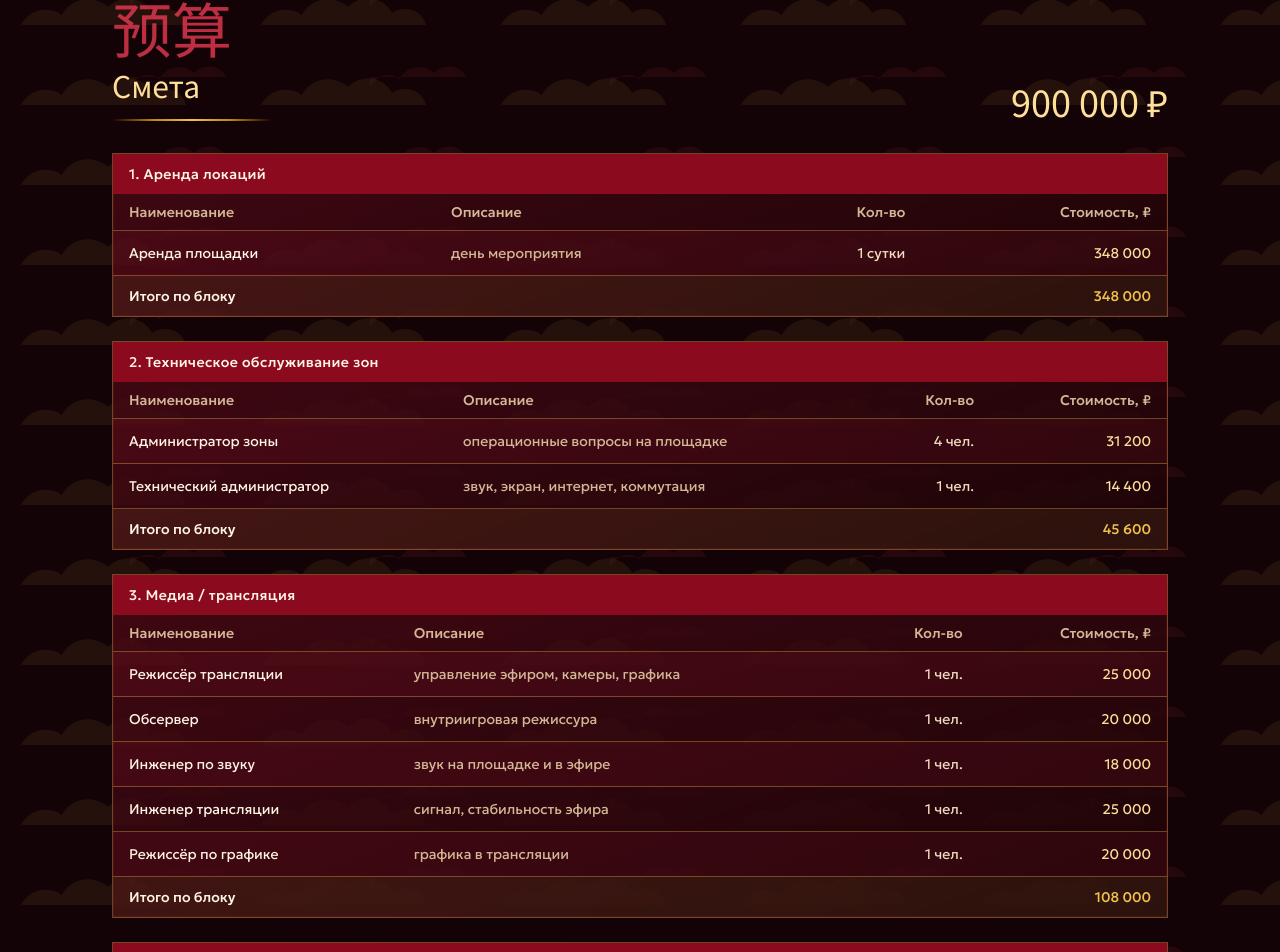
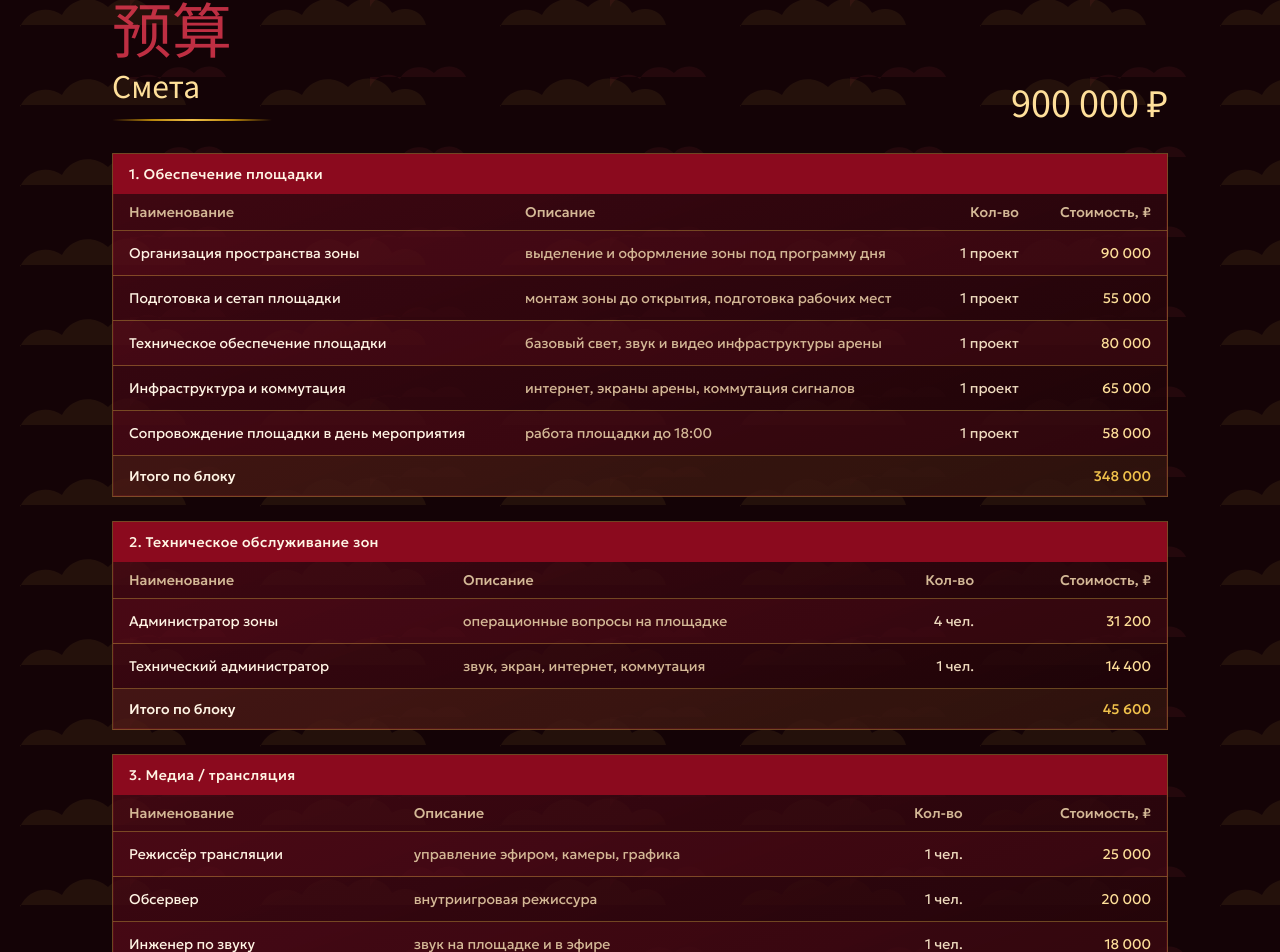
Before and after one commit to DRGNadmin/CyberSybbota, a React (Vite) app: page / in a window 1280 px wide. Shown: the part 2423-3375 px from the top of the page. Built offline with nearby package versions, Linux system fonts and the light colour scheme; a web font is replaced by a local one.

Commit message:
Split 348k venue fee into venue service lines in estimate
Replace the single arena rental row with space setup, tech, infra and
day support services totaling 348000 while keeping the 900k Excel smeta.

Co-authored-by: harakirijkee <harakirijkee@gmail.com>

```diff
--- a/src/data/brief.ts
+++ b/src/data/brief.ts
@@ -62,15 +62,47 @@ export type BudgetSection = {
 /** Цены персонала, ПК и ТВ — из КП XP Киберарена / Stratos */
 export const budgetSections: BudgetSection[] = [
   {
-    title: '1. Аренда локаций',
+    title: '1. Обеспечение площадки',
     rows: [
       {
-        item: 'Аренда площадки',
-        note: 'день мероприятия',
-        unit: 'сутки',
+        item: 'Организация пространства зоны',
+        note: 'выделение и оформление зоны под программу дня',
+        unit: 'проект',
         qty: 1,
-        price: 348000,
-        amount: 348000,
+        price: 90000,
+        amount: 90000,
+      },
+      {
+        item: 'Подготовка и сетап площадки',
+        note: 'монтаж зоны до открытия, подготовка рабочих мест',
+        unit: 'проект',
+        qty: 1,
+        price: 55000,
+        amount: 55000,
+      },
+      {
+        item: 'Техническое обеспечение площадки',
+        note: 'базовый свет, звук и видео инфраструктуры арены',
+        unit: 'проект',
+        qty: 1,
+        price: 80000,
+        amount: 80000,
+      },
+      {
+        item: 'Инфраструктура и коммутация',
+        note: 'интернет, экраны арены, коммутация сигналов',
+        unit: 'проект',
+        qty: 1,
+        price: 65000,
+        amount: 65000,
+      },
+      {
+        item: 'Сопровождение площадки в день мероприятия',
+        note: 'работа площадки до 18:00',
+        unit: 'проект',
+        qty: 1,
+        price: 58000,
+        amount: 58000,
       },
     ],
   },
```
Also changed, not shown: 1 other file (tests, documents, lock files or other folders).
